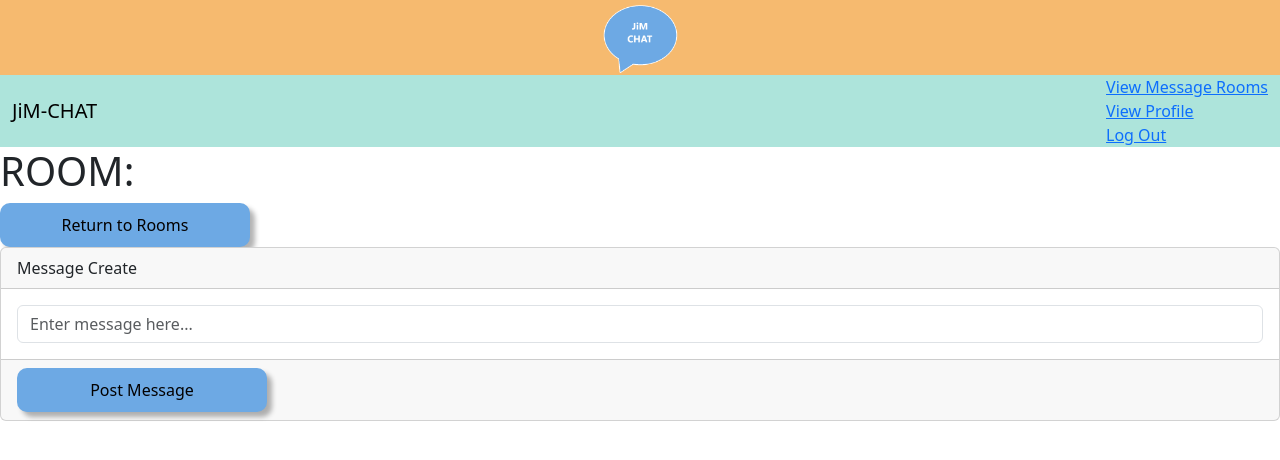
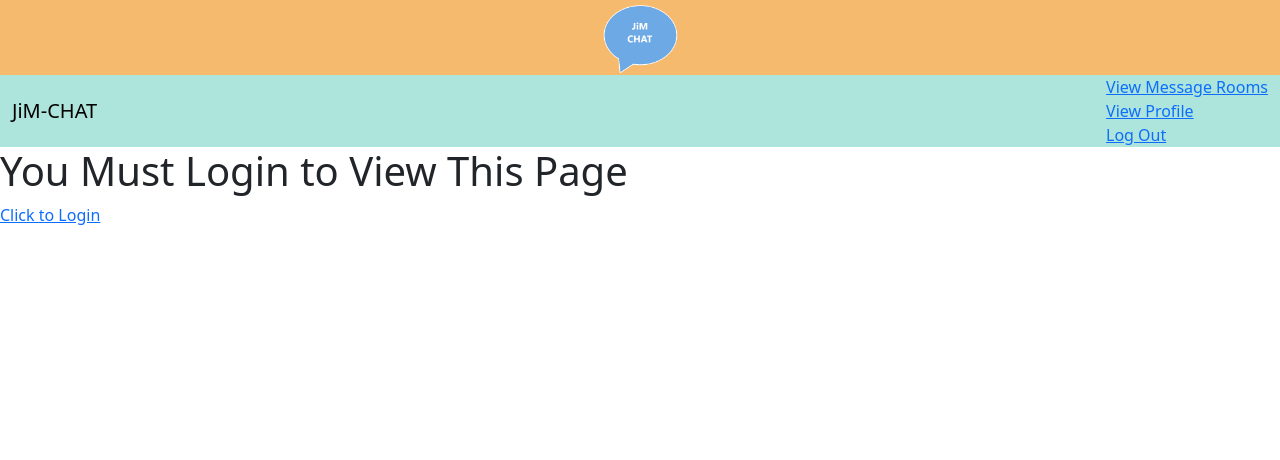
Before and after one commit to mmgeocode/portfolio, a React (Create React App) app in the folder jim-chat/client/: page /message/room/1 in a window 1280 px wide. Shown: the top 460 px of the page. Built offline with nearby package versions, Linux system fonts and the light colour scheme.

Commit message:
Adds return to auth functionality and updates readme

```diff
--- a/jim-chat/client/src/components/main-section/MainIndex.jsx
+++ b/jim-chat/client/src/components/main-section/MainIndex.jsx
@@ -2,6 +2,7 @@ import React, { useState, useEffect } from 'react';
 import { API_VIEW_ALL_ROOMS } from '../../constants/endpoints';
 import { Col, Container, Row } from 'reactstrap';
 import RoomFeed from './RoomFeed';
+import ReturnToAuth from '../navigation-section/ReturnToAuth';
 
 function MainIndex(props) {
     const [roomItem, setRoomItem] = useState([]);
@@ -36,6 +37,8 @@ function MainIndex(props) {
         fetchRooms();
     }, [props.token]);
 
+    if (!props.token) return <ReturnToAuth />
+
     return (
         <div className="main-index">
             <h1>MESSAGE ROOMS</h1>
--- a/jim-chat/client/src/components/main-section/ProfileView.jsx
+++ b/jim-chat/client/src/components/main-section/ProfileView.jsx
@@ -2,6 +2,7 @@ import React, { useState, useEffect } from 'react';
 import { useParams } from 'react-router-dom';
 import { API_USER_VIEW_BY_ID } from '../../constants/endpoints';
 import ProfileCard from './ProfileCard'
+import ReturnToAuth from '../navigation-section/ReturnToAuth';
 
 function ProfileView(props) {
     // const params = useParams()
@@ -37,6 +38,8 @@ function ProfileView(props) {
         fetchProfile()
     }, [props.token]);
 
+    if (!props.token) return <ReturnToAuth />
+
     return (
         <>
             <h1>Profile View</h1>
--- a/jim-chat/client/src/components/main-section/RoomView.jsx
+++ b/jim-chat/client/src/components/main-section/RoomView.jsx
@@ -5,6 +5,7 @@ import MessageFeed from './MessageFeed';
 import { Label } from 'reactstrap';
 import JiMButton from '../../ui/JiMButton';
 import MessageCreate from './MessageCreate';
+import ReturnToAuth from '../navigation-section/ReturnToAuth';
 
 function RoomView(props) {
     const params = useParams()
@@ -78,6 +79,8 @@ function RoomView(props) {
         fetchRoomName()
     }, [props.token]);
 
+    if (!props.token) return <ReturnToAuth />
+
     return (
         <>
             <h1>ROOM: {roomData.name} </h1>
--- /dev/null
+++ b/jim-chat/client/src/components/navigation-section/ReturnToAuth.jsx
@@ -0,0 +1,15 @@
+import { NavLink } from "react-router-dom";
+
+function ReturnToAuth(props) {
+  return (
+    <>
+        <div className="return-to-auth">
+            <h1>You Must Login to View This Page</h1>
+            <NavLink to="/auth">Click to Login</NavLink>
+        </div>
+    </>
+  );
+}
+
+
+export default ReturnToAuth;
```
Also changed, not shown: 1 other file (tests, documents, lock files or other folders).
